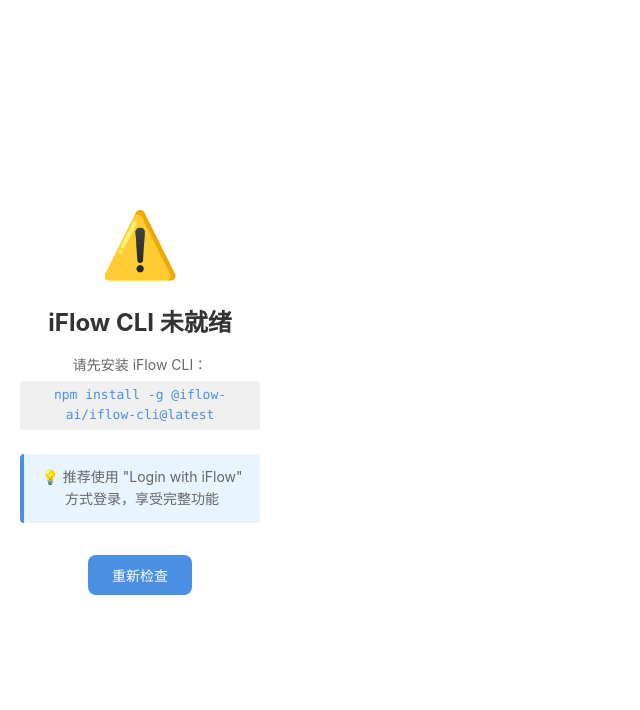
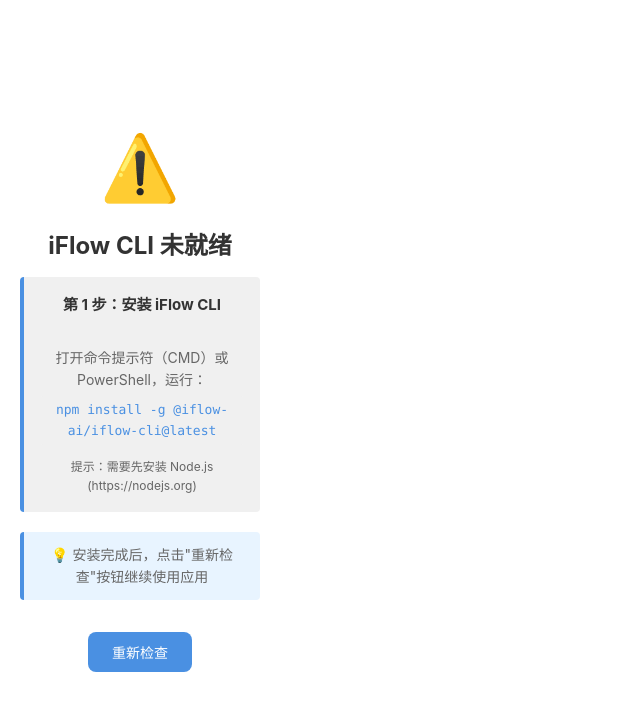
Before and after one commit to XY-JX/iflow-desktop, a Vue app: page / in a window 1280 px wide. Shown: the top 710 px of the page, without its empty margins (0-640 px from the left). Built offline with nearby package versions, Linux system fonts and the light colour scheme.

Commit message:
Improve: Better iflow installation guide and error handling for app startup

```diff
--- a/src/components/MainLayout.vue
+++ b/src/components/MainLayout.vue
@@ -6,16 +6,23 @@
         <div class="warning-icon">⚠️</div>
         <div class="warning-text">
           <h3>iFlow CLI 未就绪</h3>
-          <p v-if="!iflowInstalled">
-            请先安装 iFlow CLI：<br>
-            <code>npm install -g @iflow-ai/iflow-cli@latest</code>
+
+          <p v-if="!iflowInstalled" class="install-step">
+            <strong>第 1 步：安装 iFlow CLI</strong><br>
+            打开命令提示符（CMD）或 PowerShell，运行：<br>
+            <code>npm install -g @iflow-ai/iflow-cli@latest</code><br>
+            <span class="hint">提示：需要先安装 Node.js (https://nodejs.org)</span>
           </p>
-          <p v-else>
-            iFlow CLI 已安装，但需要先完成认证登录。<br>
-            请在终端运行 <code>iflow</code> 并完成登录授权。
+
+          <p v-else class="install-step">
+            <strong>第 2 步：登录 iFlow</strong><br>
+            在命令提示符中运行：<br>
+            <code>iflow</code><br>
+            按照提示完成登录授权
           </p>
+
           <p class="warning-note">
-            💡 推荐使用 "Login with iFlow" 方式登录，享受完整功能
+            💡 安装完成后，点击"重新检查"按钮继续使用应用
           </p>
           <button class="check-btn" @click="checkIflowStatus">重新检查</button>
         </div>
@@ -109,13 +116,16 @@
     // 如果已安装，尝试调用一次以检查是否已登录
     if (installed) {
       try {
+        // 使用简单的命令测试 iflow 是否可用
         await invoke<string>('call_iflow', {
           message: '/help',
           model: null
         });
         iflowReady.value = true;
       } catch (error) {
+        // iflow 已安装但未登录或不工作
         iflowReady.value = false;
+        console.log('iflow 检查失败，可能未登录:', error);
       }
     }
   } catch (error) {
@@ -287,6 +297,28 @@
   font-size: 14px;
 }
 
+.warning-text .install-step {
+  margin-bottom: 20px;
+  padding: 16px;
+  background: var(--bg-tertiary, #f0f0f0);
+  border-left: 4px solid var(--primary-color, #4a90e2);
+  border-radius: 4px;
+}
+
+.warning-text .install-step strong {
+  display: block;
+  margin-bottom: 8px;
+  color: var(--text-primary, #333);
+  font-size: 15px;
+}
+
+.warning-text .hint {
+  display: block;
+  margin-top: 8px;
+  font-size: 12px;
+  color: var(--text-secondary, #999);
+}
+
 .warning-text code {
   display: inline-block;
   padding: 4px 8px;
```
